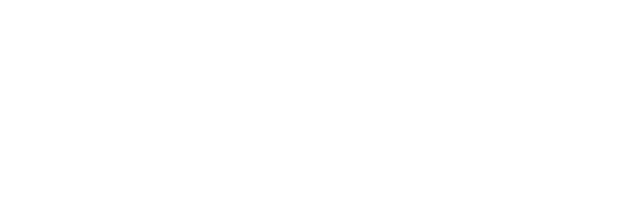
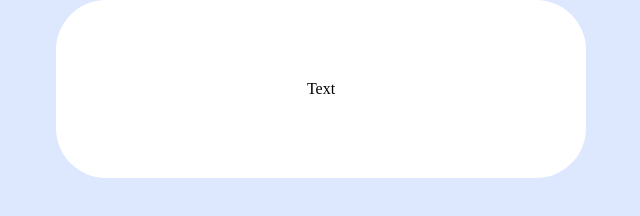
Before and after one commit to Danil-Dol/Narusheniy-Net-Dol-10-01-2026, a plain HTML site: page index.html in a window 1280 px wide. Shown: the whole page, without its empty margins (319-959 px from the left). Drawn offline with Linux system fonts and the light colour scheme.

Commit message:
promezhutok 1

```diff
--- a/index.html
+++ b/index.html
@@ -3,9 +3,12 @@
 <head>
     <meta charset="UTF-8">
     <meta name="viewport" content="width=device-width, initial-scale=1.0">
-    <title>Document</title>
+    <link rel="stylesheet" href="style.css">
+    <title>Нарушений.нет</title>
 </head>
 <body>
-
+    <div class="card first">
+        Text
+    </div>
 </body>
 </html>
--- a/style.css
+++ b/style.css
@@ -1,4 +1,16 @@
-*
+*, body
 {
+   background-color: #DDE8FF;
+   margin: 0 auto;
+   text-align: center;
+}
 
+.card
+{
+    background-color: #FFFFFF;
+    border-radius: 50px;
+    padding: 80px;
+    box-sizing: border-box;
+    width: 530px;
+    height: auto;
 }
```
